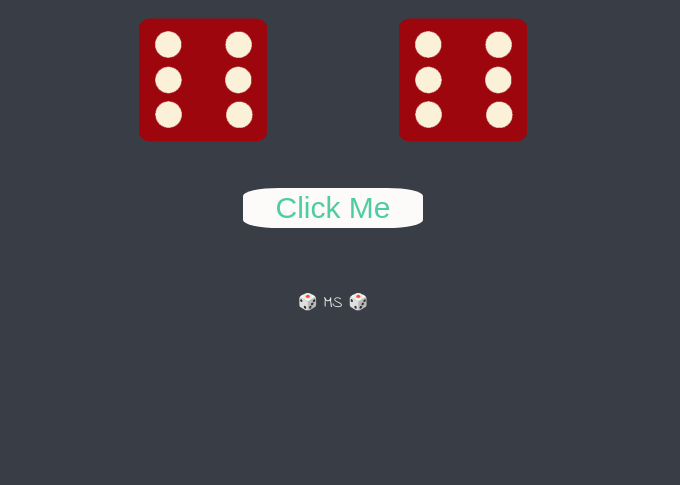
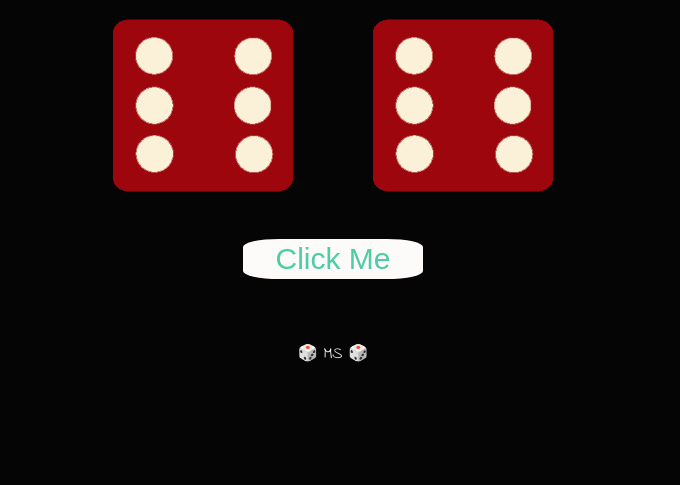
Before and after one commit to Mehul-Shrivastava/dice, a plain HTML site: page index.html in a window 1280 px wide. Shown: the part 315-800 px from the top of the page, without its empty margins (307-987 px from the left). Drawn offline with Linux system fonts and the light colour scheme.

Commit message:
Update styles.css

```diff
--- a/styles.css
+++ b/styles.css
@@ -11,7 +11,7 @@
 }
 
 body {
-  background-color: #393E46;
+  background-color: #050505;
 }
 
 h1 {
@@ -29,7 +29,7 @@ p {
 }
 
 img {
-  width: 50%;
+  width: 70%;
 }
 .bttn{
   text-align: center;
```
